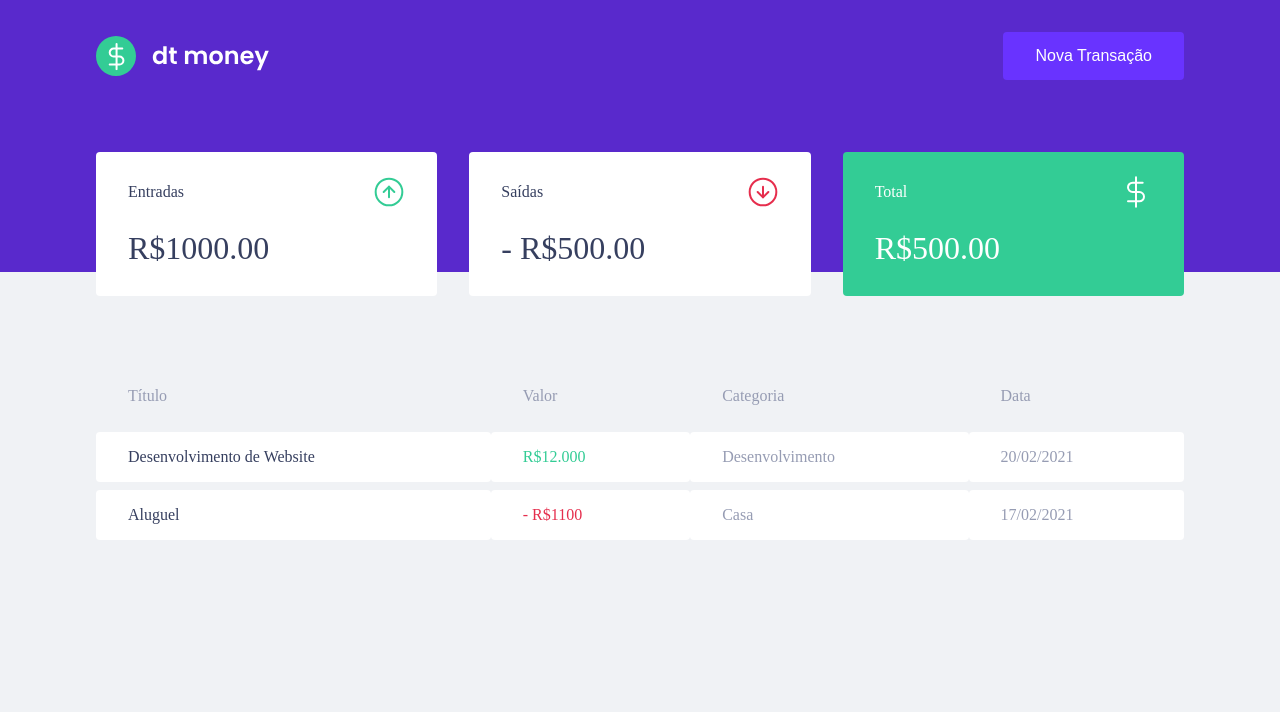
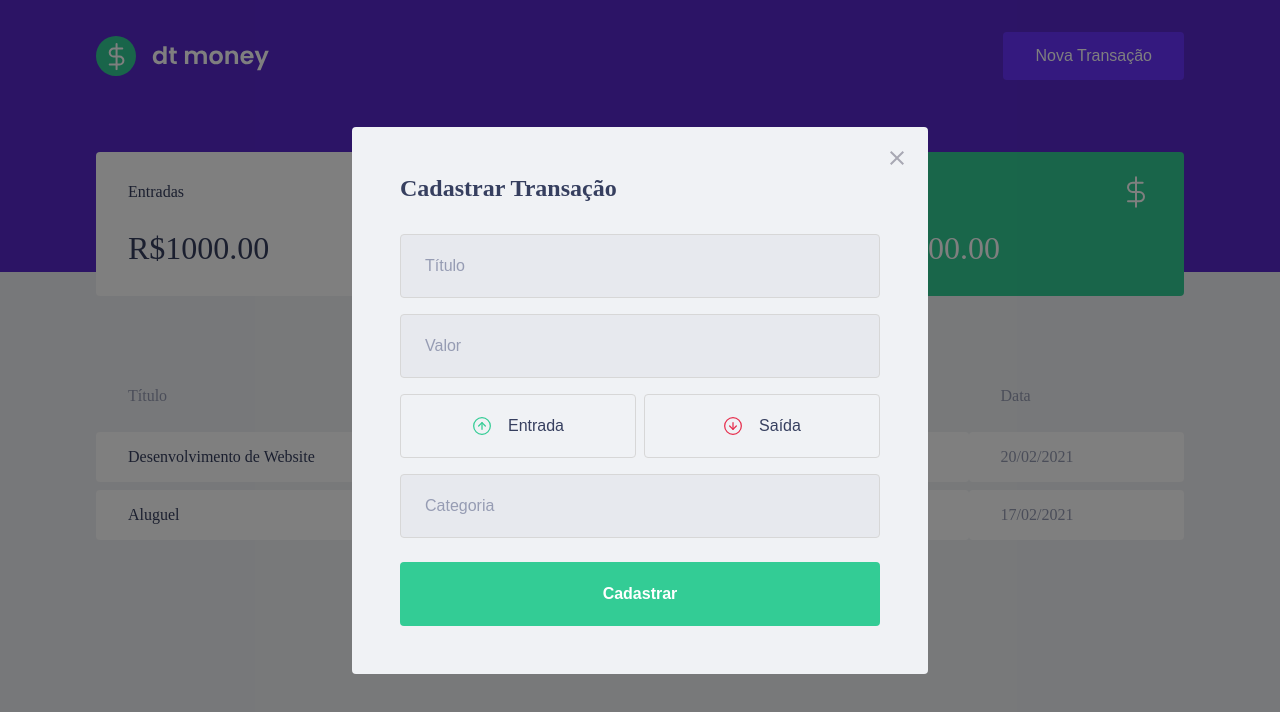
Before and after one commit to marcosfavarao/ignite-reactjs-chapter-2, a React (Create React App) app: page / in a window 1280 px wide. Both pictures are taken after a click on the button "Nova Transação". Shown: the top 712 px of the page. Built offline with nearby package versions, Linux system fonts and the light colour scheme; no server answers; what miragejs would draw is missing.

Commit message:
Feature: Created new transaction modal component

```diff
--- a/package.json
+++ b/package.json
@@ -3,10 +3,13 @@
     "version": "0.1.0",
     "private": true,
     "dependencies": {
+        "@types/react-modal": "^3.13.1",
         "axios": "^0.26.0",
         "miragejs": "^0.1.43",
+        "polished": "^4.1.4",
         "react": "^17.0.2",
         "react-dom": "^17.0.2",
+        "react-modal": "^3.14.4",
         "react-scripts": "5.0.0",
         "styled-components": "^5.3.3",
         "web-vitals": "^2.1.4"
--- a/src/App.tsx
+++ b/src/App.tsx
@@ -1,14 +1,28 @@
+import { useState } from "react";
+
 import { Header } from "./components/Header";
 import { Dashboard } from "./components/Dashboard";
+import { NewTransactionModal } from "./components/NewTransactionModal";
 
 import { GlobalStyle } from "./common/styles/GlobalStyle";
 
 export const App = () => {
+    const [isNewTransactionModalOpen, setIsNewTransactionModalOpen] =
+        useState(false);
+
+    const handleOpenNewTransactionModal = () =>
+        setIsNewTransactionModalOpen(true);
+    const handleCloseNewTransactionModal = () =>
+        setIsNewTransactionModalOpen(false);
+
     return (
         <>
-            <Header />
+            <Header onOpenNewTransactionModal={handleOpenNewTransactionModal} />
             <Dashboard />
-
+            <NewTransactionModal
+                isModalOpen={isNewTransactionModalOpen}
+                onRequestClose={handleCloseNewTransactionModal}
+            />
             <GlobalStyle />
         </>
     );
--- a/src/common/styles/GlobalStyle.ts
+++ b/src/common/styles/GlobalStyle.ts
@@ -51,5 +51,40 @@ export const GlobalStyle = createGlobalStyle`
     [disabled] {
         opacity: 0.6;
         cursor: not-allowed;
+    };
+
+    //App Modals Styles
+    .react-modal-close {
+        background: transparent;
+        position: absolute;
+        top: 1.5rem;
+        right: 1.5rem;
+        border: 0;
+
+        transition: filter 0.25s;
+        &:hover {
+            filter: brightness(0.9);
+        }
     }
+
+    .react-modal-content {
+        background: var(--background);
+
+        width: 100%;
+        max-width: 576px;
+
+        padding: 3rem;
+        position: relative;
+        border-radius: 0.25rem;
+    };
+
+    .react-modal-overlay {
+        background: rgba(0, 0, 0, 0.5);
+        position: fixed;
+        inset: 0;
+
+        display: flex;
+        align-items: center;
+        justify-content: center;
+    };
 `;
--- a/src/components/Header/index.tsx
+++ b/src/components/Header/index.tsx
@@ -2,12 +2,18 @@ import logoImg from "../../common/assets/svgs/logo.svg";
 
 import { Container, Content } from "./styles";
 
-export const Header = () => {
+interface HeaderProps {
+    onOpenNewTransactionModal: () => void;
+}
+
+export const Header = ({ onOpenNewTransactionModal }: HeaderProps) => {
     return (
         <Container>
             <Content>
                 <img src={logoImg} alt="dt money" />
-                <button type="button">Nova Transação</button>
+                <button type="button" onClick={onOpenNewTransactionModal}>
+                    Nova Transação
+                </button>
             </Content>
         </Container>
     );
--- /dev/null
+++ b/src/components/NewTransactionModal/index.tsx
@@ -0,0 +1,56 @@
+import Modal from "react-modal";
+
+import incomeImg from "../../common/assets/svgs/income.svg";
+import outcomeImg from "../../common/assets/svgs/outcome.svg";
+import closeImg from "../../common/assets/svgs/close.svg";
+
+import { Container, TransactionTypeContainer } from "./styles";
+
+interface NewTransactionModalProps {
+    isModalOpen: boolean;
+    onRequestClose: () => void;
+}
+
+Modal.setAppElement("#root");
+export const NewTransactionModal = ({
+    isModalOpen,
+    onRequestClose,
+}: NewTransactionModalProps) => {
+    return (
+        <Modal
+            isOpen={isModalOpen}
+            onRequestClose={onRequestClose}
+            className="react-modal-content"
+            overlayClassName="react-modal-overlay"
+        >
+            <button
+                type="button"
+                onClick={onRequestClose}
+                className="react-modal-close"
+            >
+                <img src={closeImg} alt="Fechar Modal" />
+            </button>
+
+            <Container>
+                <h2>Cadastrar Transação</h2>
+
+                <input placeholder="Título" />
+                <input type="number" placeholder="Valor" />
+                <TransactionTypeContainer>
+                    <button type="button">
+                        <img src={incomeImg} alt="Entrada" />
+                        <span>Entrada</span>
+                    </button>
+
+                    <button type="button">
+                        <img src={outcomeImg} alt="Saída" />
+                        <span>Saída</span>
+                    </button>
+                </TransactionTypeContainer>
+                <input placeholder="Categoria" />
+
+                <button type="submit">Cadastrar</button>
+            </Container>
+        </Modal>
+    );
+};
--- /dev/null
+++ b/src/components/NewTransactionModal/styles.ts
@@ -0,0 +1,89 @@
+import styled from "styled-components";
+import { darken } from "polished";
+
+export const Container = styled.form`
+    h2 {
+        color: var(--text-title);
+        font-size: 1.5rem;
+        margin-bottom: 2rem;
+    }
+
+    input {
+        background: #e7e9ee;
+
+        width: 100%;
+        height: 4rem;
+        padding: 0 1.5rem;
+
+        border: 1px solid #d7d7d7;
+        border-radius: 0.25rem;
+
+        font-weight: 400;
+        font-size: 1rem;
+
+        &::placeholder {
+            color: var(--text-body);
+        }
+
+        & + input {
+            margin-top: 1rem;
+        }
+    }
+
+    button[type="submit"] {
+        background-color: var(--green);
+        color: #fff;
+
+        width: 100%;
+        height: 4rem;
+
+        margin-top: 1.5rem;
+        padding: 0 1.5rem;
+
+        border: 0;
+        border-radius: 0.25rem;
+        font-size: 1rem;
+        font-weight: 600;
+
+        transition: filter 0.25s;
+        &:hover {
+            filter: brightness(0.9);
+        }
+    }
+`;
+
+export const TransactionTypeContainer = styled.div`
+    margin: 1rem 0;
+    display: grid;
+    grid-template-columns: repeat(2, 1fr);
+    gap: 0.5rem;
+
+    button {
+        background-color: transparent;
+        height: 4rem;
+
+        border: 1px solid #d7d7d7;
+        border-radius: 0.25rem;
+
+        display: flex;
+        align-items: center;
+        justify-content: center;
+
+        img {
+            width: 20px;
+            height: 20px;
+        }
+
+        span {
+            color: var(--text-title);
+            display: inline-block;
+            margin-left: 1rem;
+            font-size: 1rem;
+        }
+
+        transition: border-color 0.25s;
+        &:hover {
+            border-color: ${darken(0.1, "#d7d7d7")};
+        }
+    }
+`;
```
Also changed, not shown: 1 other file (tests, documents, lock files or other folders).
